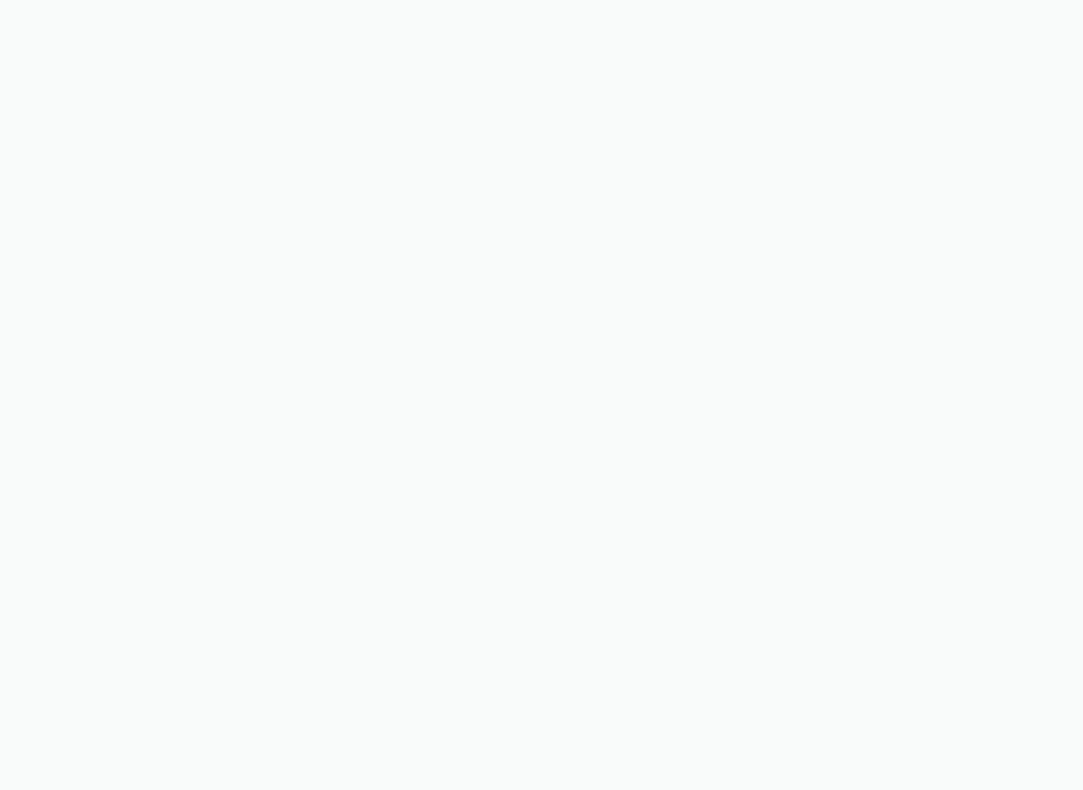
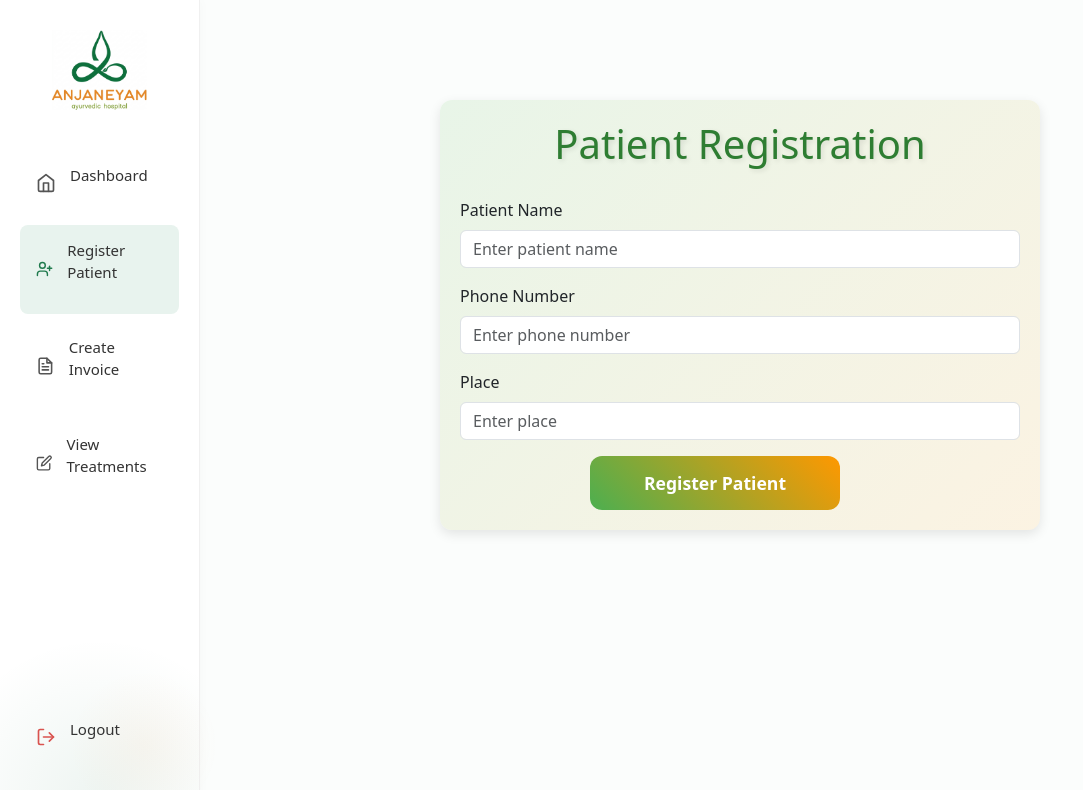
Before and after one commit to Kasadra-Digidense/hospital-FE, a React (Vite) app in the folder Ayurvedhic/: page /patient-register in a window 1280 px wide. Before the commit this address had no page. Shown: the top 790 px of the page, without its empty margins (0-1083 px from the left). Built offline with nearby package versions, Linux system fonts and the light colour scheme.

Commit message:
hospital management

```diff
--- a/Ayurvedhic/src/layouts/Sidebar.jsx
+++ b/Ayurvedhic/src/layouts/Sidebar.jsx
@@ -21,7 +21,7 @@ const Sidebar = () => {
             <p>Dashboard</p>
           </NavLink>
 
-          <NavLink to="/register" className={({ isActive }) => `sidebar-item ${isActive ? "sidebar-active" : ""}`}>
+          <NavLink to="/patient-register" className={({ isActive }) => `sidebar-item ${isActive ? "sidebar-active" : ""}`}>
             <svg xmlns="http://www.w3.org/2000/svg" width="20" height="20" viewBox="0 0 24 24" fill="none" stroke="currentColor" strokeWidth="2" strokeLinecap="round" strokeLinejoin="round"><path d="M16 21v-2a4 4 0 0 0-4-4H6a4 4 0 0 0-4 4v2"></path><circle cx="9" cy="7" r="4"></circle><line x1="19" y1="8" x2="19" y2="14"></line><line x1="22" y1="11" x2="16" y2="11"></line></svg>
             <p>Register Patient</p>
           </NavLink>
--- /dev/null
+++ b/Ayurvedhic/src/pages/PatientRegister.jsx
@@ -0,0 +1,96 @@
+// src/pages/PatientRegister.jsx
+
+import React, { useState } from "react";
+import "bootstrap/dist/css/bootstrap.min.css";
+import "../styles/pages/PatientRegister.css";
+
+const PatientRegister = () => {
+  const [formData, setFormData] = useState({
+    name: "",
+    phone: "",
+    place: "",
+  });
+
+  const handleChange = (e) => {
+    setFormData({
+      ...formData,
+      [e.target.name]: e.target.value,
+    });
+  };
+
+  const handleSubmit = (e) => {
+    e.preventDefault();
+
+    // 👉 For now just console (later connect API)
+    console.log("Patient Data:", formData);
+
+    alert("Patient Registered Successfully!");
+
+    // Reset form
+    setFormData({
+      name: "",
+      phone: "",
+      place: "",
+    });
+  };
+
+  return (
+    <div className="patient-page">
+      <div className="patient-card">
+        <h2 className="title">Patient Registration</h2>
+
+        <form onSubmit={handleSubmit}>
+          {/* Name */}
+          <div className="mb-3">
+            <label className="form-label">Patient Name</label>
+            <input
+              type="text"
+              name="name"
+              value={formData.name}
+              onChange={handleChange}
+              className="form-control custom-input"
+              placeholder="Enter patient name"
+              required
+            />
+          </div>
+
+          {/* Phone */}
+          <div className="mb-3">
+            <label className="form-label">Phone Number</label>
+            <input
+              type="tel"
+              name="phone"
+              value={formData.phone}
+              onChange={handleChange}
+              className="form-control custom-input"
+              placeholder="Enter phone number"
+              pattern="[0-9]{10}"
+              required
+            />
+          </div>
+
+          {/* Place */}
+          <div className="mb-3">
+            <label className="form-label">Place</label>
+            <input
+              type="text"
+              name="place"
+              value={formData.place}
+              onChange={handleChange}
+              className="form-control custom-input"
+              placeholder="Enter place"
+              required
+            />
+          </div>
+
+          {/* Submit */}
+          <button type="submit" className="btn register-btn w-100">
+            Register Patient
+          </button>
+        </form>
+      </div>
+    </div>
+  );
+};
+
+export default PatientRegister;
--- a/Ayurvedhic/src/routes/AppRoutes.jsx
+++ b/Ayurvedhic/src/routes/AppRoutes.jsx
@@ -3,6 +3,7 @@ import Home from "../pages/Home";
 import DashBoard from "../pages/DashBoard";
 import Login from "../pages/Login";
 import Sidebar from "../layouts/Sidebar";
+import PatientRegister from "../pages/PatientRegister";
 
 const AppRoutes = () => {
   return (
@@ -11,6 +12,7 @@ const AppRoutes = () => {
       <Route path="/login" element={<Login />} />
       <Route element={<Sidebar />}>
         <Route path="/dashboard" element={<DashBoard />} />
+        <Route path="/patient-register" element={<PatientRegister />} />
       </Route>
     </Routes>
   );
--- /dev/null
+++ b/Ayurvedhic/src/styles/pages/PatientRegister.css
@@ -0,0 +1,267 @@
+/* hospital.css - Corrected Width & Alignment */
+
+/* CSS Variables */
+:root {
+  --primary-green: #4CAF50;
+  --accent-orange: #FF9800;
+  --light-green: #e8f5e8;
+  --dark-green: #2E7D32;
+  --neutral-white: #ffffff;
+  --error-red: #f44336;
+  --shadow: rgba(0, 0, 0, 0.1);
+  --border-radius: 12px;
+  --transition: all 0.3s ease;
+  --mixed-gradient: linear-gradient(45deg, var(--primary-green), var(--accent-orange));
+}
+
+/* Patient Page Container - Full Width */
+.patient-page {
+  display: flex;
+  justify-content: center;
+  width: 600px;
+  /* padding-left: 200px; */
+  margin-top: 100px;
+}
+
+/* Main Content Centering */
+.main-content {
+  display: flex;
+  flex-direction: column;
+  align-items: center;
+}
+
+.title{
+  color: var(--dark-green);
+  font-size: 2.5rem;
+  font-weight: 500;
+  margin-bottom: 30px;
+  text-shadow: 2px 2px 5px rgba(0, 0, 0, 0.1);
+  text-align: center;
+}
+
+.btn {
+  background: var(--mixed-gradient);
+  color: var(--neutral-white);
+  border: none;
+  padding: 14px 30px;
+  border-radius: var(--border-radius);
+  font-size: 1.1rem;
+  font-weight: 600;
+  cursor: pointer;
+  transition: var(--transition);
+  max-width: 250px;
+  margin-left: 130px;
+}
+
+/* Patient Register Form - Centered with Max Width */
+.patient-register {
+  background: var(--mixed-gradient);
+  border-radius: var(--border-radius);
+  box-shadow: 0 8px 20px var(--shadow);
+  padding: 30px;
+  max-width: 500px;
+  width: 100%;
+  margin: 0 auto;
+  position: relative;
+  color: var(--neutral-white);
+}
+
+.patient-register::before {
+  content: '';
+  position: absolute;
+  top: -50%;
+  left: -50%;
+  width: 200%;
+  height: 200%;
+  background: radial-gradient(circle, rgba(255, 255, 255, 0.1) 0%, transparent 70%);
+  pointer-events: none;
+}
+
+.patient-register h2 {
+  color: var(--neutral-white);
+  text-align: center;
+  margin-bottom: 25px;
+  font-size: 1.8rem;
+  font-weight: 700;
+  text-shadow: 1px 1px 3px rgba(0, 0, 0, 0.3);
+}
+
+.patient-register form {
+  display: grid;
+  gap: 20px;
+}
+
+/* Form Labels */
+.patient-register .form-label {
+  color: var(--neutral-white);
+  font-weight: 600;
+  margin-bottom: 8px;
+}
+
+/* Custom Input Fields */
+.patient-register input,
+.patient-register select,
+.patient-register textarea {
+  width: 100%;
+  padding: 12px 16px;
+  border: 2px solid var(--accent-orange);
+  border-radius: var(--border-radius);
+  font-size: 1rem;
+  transition: var(--transition);
+  background: rgba(255, 255, 255, 0.9);
+  color: var(--dark-green);
+  box-sizing: border-box;
+}
+
+.patient-register input:focus,
+.patient-register select:focus,
+.patient-register textarea:focus {
+  border-color: var(--primary-green);
+  box-shadow: 0 0 10px rgba(76, 175, 80, 0.5), 0 0 10px rgba(255, 152, 0, 0.5);
+  outline: none;
+}
+
+.patient-register input::placeholder {
+  color: #888;
+  font-style: italic;
+}
+
+/* Buttons - Centered and Proper Width */
+.patient-register button {
+  background: var(--mixed-gradient);
+  color: var(--neutral-white);
+  border: none;
+  padding: 14px 30px;
+  border-radius: var(--border-radius);
+  font-size: 1.1rem;
+  font-weight: 600;
+  cursor: pointer;
+  transition: var(--transition);
+  position: relative;
+  overflow: hidden;
+  width: 100%;
+}
+
+.patient-register button::before {
+  content: '';
+  position: absolute;
+  top: 50%;
+  left: 50%;
+  width: 0;
+  height: 0;
+  background: rgba(255, 255, 255, 0.3);
+  border-radius: 50%;
+  transform: translate(-50%, -50%);
+  transition: width 0.6s, height 0.6s;
+}
+
+.patient-register button:hover::before {
+  width: 300px;
+  height: 300px;
+}
+
+.patient-register button:hover {
+  background: linear-gradient(45deg, var(--accent-orange), var(--primary-green));
+  transform: scale(1.02);
+  box-shadow: 0 5px 15px var(--shadow);
+}
+
+/* Patient Cards - Full Width */
+.patient-card {
+  background: linear-gradient(135deg, var(--light-green) 0%, rgba(255, 152, 0, 0.1) 100%);
+  border-radius: var(--border-radius);
+  box-shadow: 0 4px 12px var(--shadow);
+  padding: 20px;
+  margin-bottom: 15px;
+  border-left: 5px solid var(--mixed-gradient);
+  transition: var(--transition);
+  position: relative;
+  width: 100%;
+}
+
+.patient-card:hover {
+  transform: translateX(10px);
+  box-shadow: 0 6px 18px var(--shadow);
+  background: linear-gradient(135deg, rgba(76, 175, 80, 0.2) 0%, var(--accent-orange) 100%);
+}
+
+.patient-card h3 {
+  color: var(--dark-green);
+  margin-bottom: 10px;
+}
+
+.patient-card p {
+  color: #555;
+  margin: 5px 0;
+}
+
+/* Tables - Full Width */
+.patient-table {
+  width: 100%;
+  border-collapse: collapse;
+  margin-top: 20px;
+  background: var(--neutral-white);
+  border-radius: var(--border-radius);
+  overflow: hidden;
+  box-shadow: 0 4px 12px var(--shadow);
+}
+
+.patient-table th,
+.patient-table td {
+  padding: 15px;
+  text-align: left;
+  border-bottom: 1px solid var(--light-green);
+}
+
+.patient-table th {
+  background: var(--mixed-gradient);
+  color: var(--neutral-white);
+  font-weight: 600;
+}
+
+.patient-table tr:nth-child(even) {
+  background: linear-gradient(90deg, var(--light-green) 0%, rgba(255, 152, 0, 0.05) 100%);
+}
+
+.patient-table tr:hover {
+  background: linear-gradient(90deg, rgba(76, 175, 80, 0.1) 0%, var(--accent-orange) 100%);
+  transform: scale(1.01);
+}
+
+/* Alerts/Notifications */
+.alert {
+  background: var(--mixed-gradient);
+  color: var(--neutral-white);
+  padding: 15px;
+  border-radius: var(--border-radius);
+  margin-bottom: 20px;
+  animation: slideIn 0.5s ease-out;
+  width: 100%;
+}
+
+@keyframes slideIn {
+  from {
+    transform: translateX(-100%);
+    opacity: 0;
+  }
+  to {
+    transform: translateX(0);
+    opacity: 1;
+  }
+}
+
+/* Responsive Adjustments */
+@media (max-width: 768px) {
+  .patient-page {
+    padding: 10px;
+  }
+  .patient-register {
+    padding: 20px;
+    max-width: 100%;
+  }
+  .patient-table th,
+  .patient-table td {
+    padding: 10px;
+    font-size: 0.9rem;
+  }
+}
```
Also changed, not shown: 1 other file (tests, documents, lock files or other folders).
